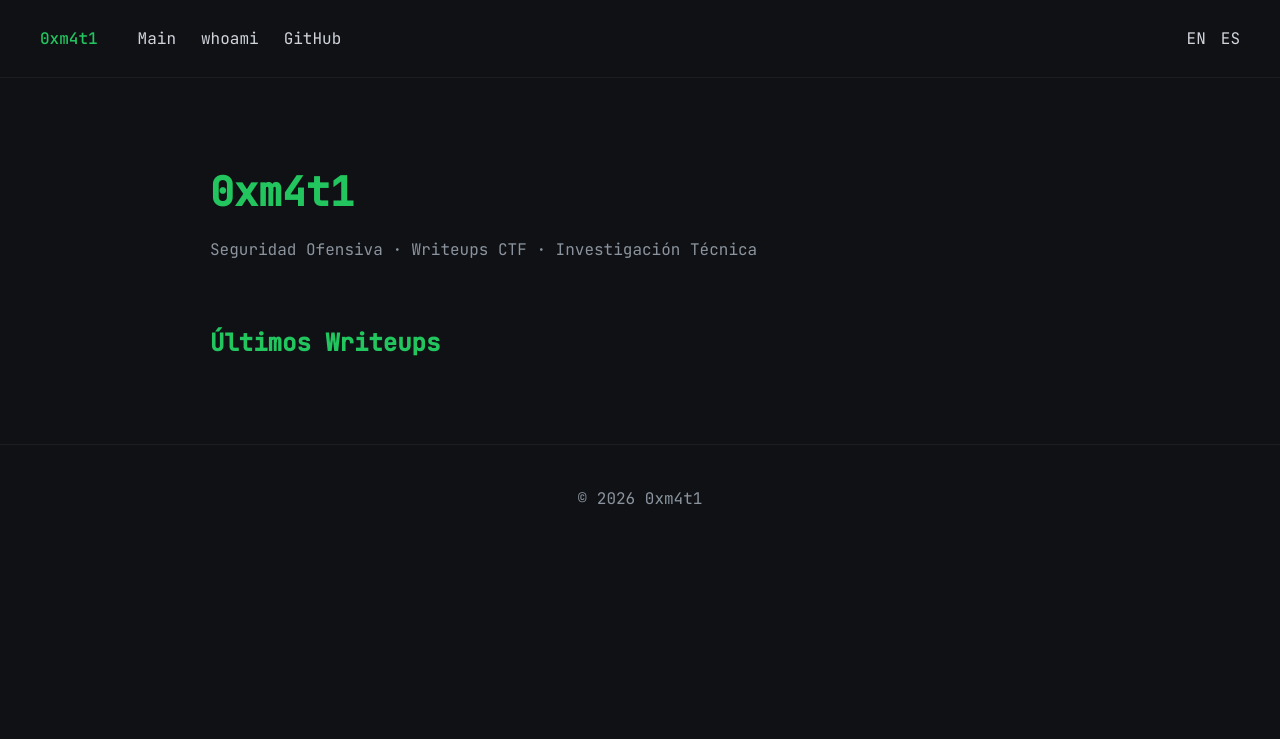
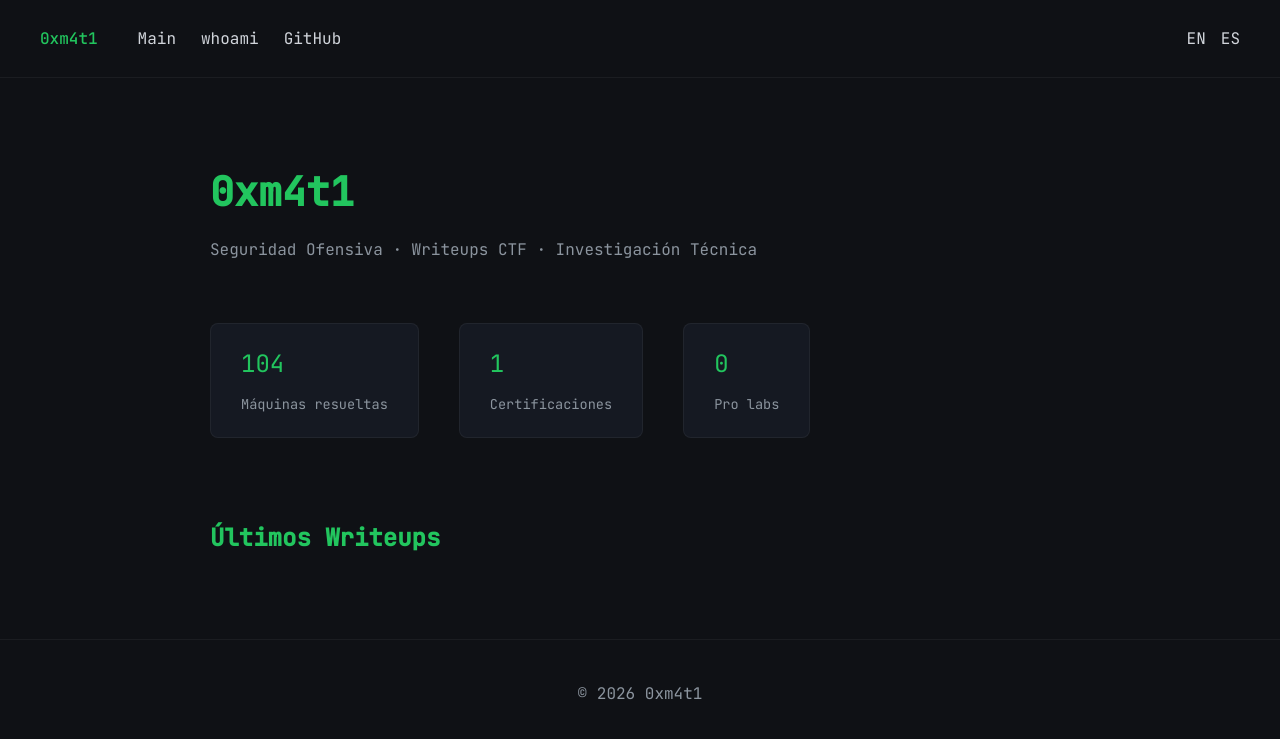
Before and after one commit to jdejavi/jdejavi.github.io, a Jekyll site: the page built from es/index.md, in a window 1280 px wide. Shown: the top 739 px of the page. Built offline with Jekyll 4.4.1, drawn with Linux system fonts in a browser that asks for light colours.

Commit message:
Update index.md

```diff
--- a/es/index.md
+++ b/es/index.md
@@ -10,6 +10,21 @@ permalink: /es/
   <p class="hero-sub">
     Seguridad Ofensiva · Writeups CTF · Investigación Técnica
   </p>
+</section>
+
+<section class="stats">
+  <div class="stat">
+    <span class="stat-number">104</span>
+    <span class="stat-label">Máquinas resueltas</span>
+  </div>
+  <div class="stat">
+    <span class="stat-number">1</span>
+    <span class="stat-label">Certificaciones</span>
+  </div>
+  <div class="stat">
+    <span class="stat-number">0</span>
+    <span class="stat-label">Pro labs</span>
+  </div>
 </section>
 
 <section class="recent">
```
